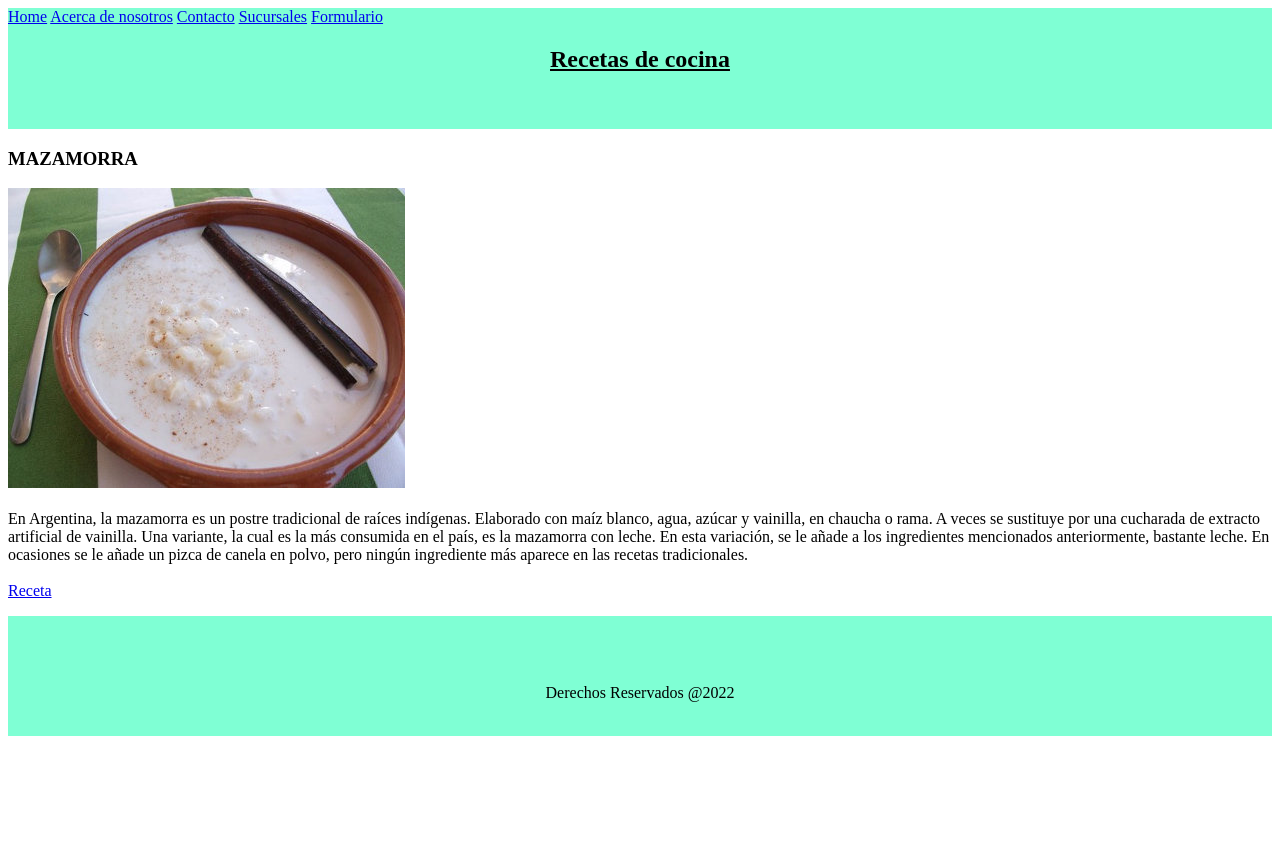
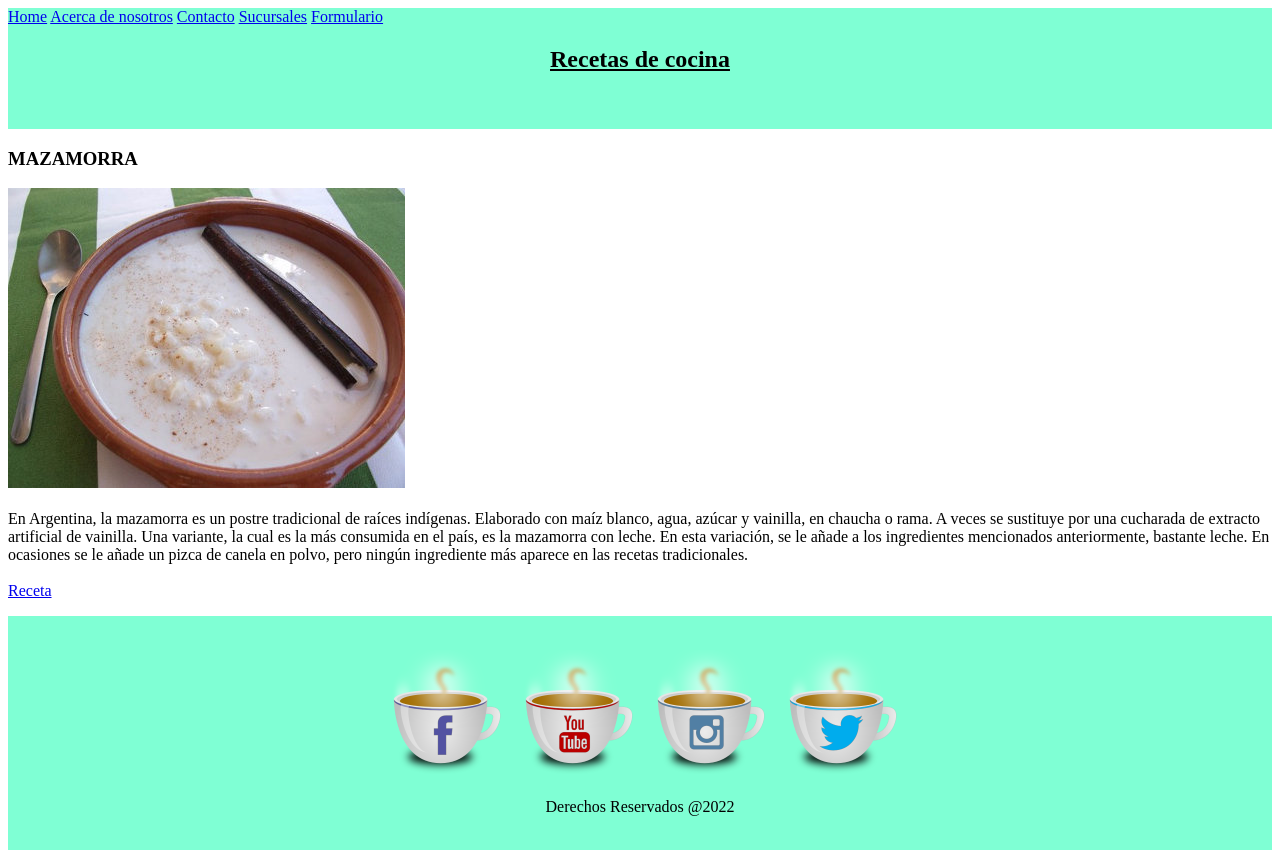
Before and after one commit to lafarguep/Python2, a plain HTML site: page index.html in a window 1280 px wide. Before the commit the page ends 800 px from the top, so only its background shows below. Drawn offline with Linux system fonts and the light colour scheme; files that its build step writes are made by us from their sources.

Commit message:
Update index.html

```diff
--- a/index.html
+++ b/index.html
@@ -4,7 +4,7 @@
         <title>Página de ejemplo</title>
         <meta charset="UTF-8">
         <meta name="viewport" content="width=device-width, initial-scale=1">
-        <link href="css/style.css" rel="stylesheet">
+        <link href="style.css" rel="stylesheet">
     </head>
     <body>
         <header style="background-color:aquamarine">
@@ -24,7 +24,7 @@
         </header>
         <p>
         <H3>MAZAMORRA</H3>
-            <img src="/mazamorra.jpg"  alt="Plato de MAZAMORRA"><br><br>
+            <img src="mazamorra.jpg"  alt="Plato de MAZAMORRA"><br><br>
 
 
             En Argentina, la mazamorra es un postre tradicional de raíces indígenas.
@@ -38,10 +38,10 @@
     <footer>
         <br>
         <p>
-            <a href="#"><img src="iconos/coffee_facebook_48792.ico" alt=""></a>
-            <a href="#"><img src="iconos/coffee_youtube_48764.ico" alt=""></a>
-            <a href="#"><img src="iconos/coffee_flickr_instagram_48785.ico" alt=""></a>
-            <a href="#"><img src="iconos/coffee_twitter_bird_48761.ico" alt=""></a>
+            <a href="#"><img src="coffee_facebook_48792.ico" alt=""></a>
+            <a href="#"><img src="coffee_youtube_48764.ico" alt=""></a>
+            <a href="#"><img src="coffee_flickr_instagram_48785.ico" alt=""></a>
+            <a href="#"><img src="coffee_twitter_bird_48761.ico" alt=""></a>
         </p>
         <p>
         Derechos Reservados @2022
```
